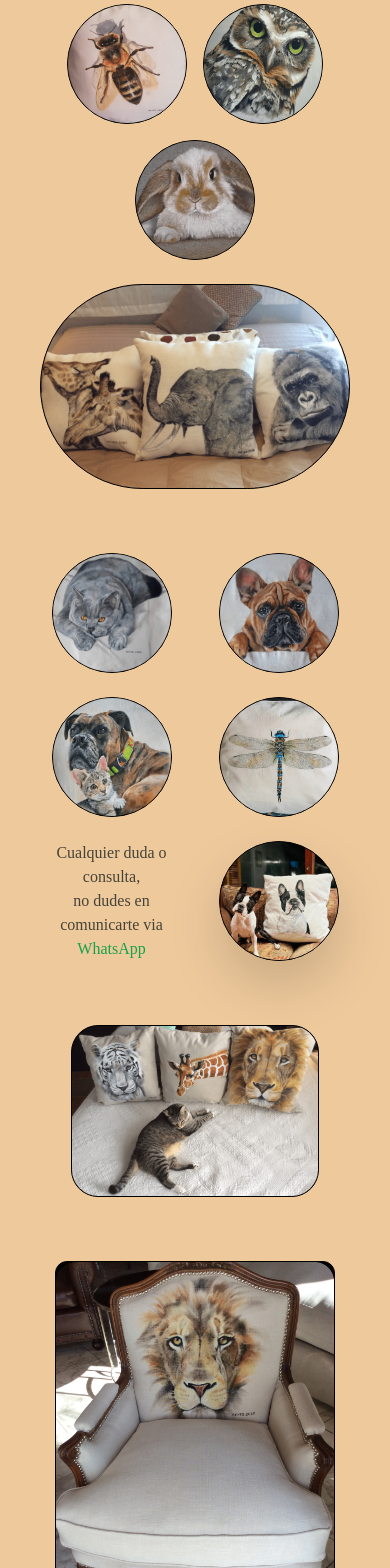
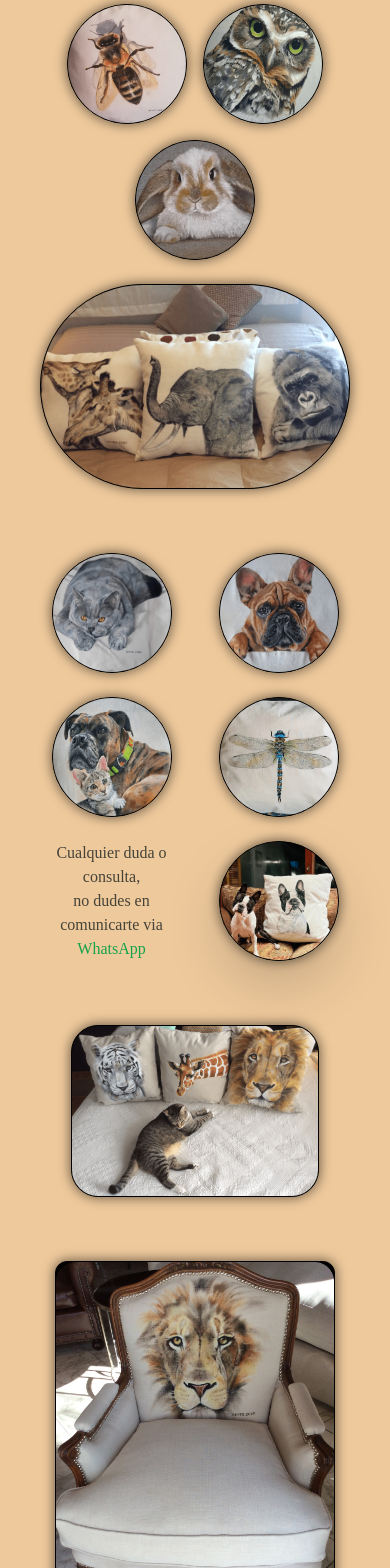
Before and after one commit to LuchoGiuliani/ArteDeReyes, a React (Vite) app: page / in a window 390 px wide. Shown: the part 1763-3331 px from the top of the page. Built offline with nearby package versions, Linux system fonts and the light colour scheme.

Commit message:
cambios en el shadow telas

```diff
--- a/src/App.css
+++ b/src/App.css
@@ -358,3 +358,7 @@ h3 {
 #telas {
   background-color: #eec99c;
 }
+
+.img_telas {
+  box-shadow: 0px 0px 12px 1px rgba(0, 0, 0, 0.54)
+}
--- a/src/components/Description.jsx
+++ b/src/components/Description.jsx
@@ -4,6 +4,7 @@ import AOS from "aos";
 import "aos/dist/aos.css";
 
 export default function Description() {
+
   useEffect(() => {
     AOS.init();
   }, []);
--- a/src/components/Hero.jsx
+++ b/src/components/Hero.jsx
@@ -37,10 +37,10 @@ export default function Hero() {
       y: mousePosition.y - 10,
     },
     text: {
-      height: 80,
-      width:80,
-      x: mousePosition.x - 45,
-      y: mousePosition.y - 45,
+      height: 10,
+      width:10,
+      x: mousePosition.x - 14,
+      y: mousePosition.y - 3,
 
     },
 
@@ -59,15 +59,15 @@ export default function Hero() {
   return (
     <div className="pt-10  " onMouseEnter={textEnter}
     onMouseLeave={textLeave}>
+      <motion.div
+        className="cursor"
+        variants={variants}
+        animate={cursorVariant}
+      />
       <div
         id="front"
         className="flex justify-evenly items-center pt-12   p-6 gap-10  sm:justify-between  "
       >
-        <motion.div
-          className="cursor"
-          variants={variants}
-          animate={cursorVariant}
-        />
         {/* <div className="circle  "></div> */}
         <div className="w-1/5  z-50">
           <div
--- a/src/components/Telas.jsx
+++ b/src/components/Telas.jsx
@@ -60,7 +60,7 @@ export default function Telas() {
       <div className="flex gap-4 flex-wrap items-center justify-center lg:pt-16	 ">
         {TelasGroup1.map((telas) => (
           <img
-            className=" border border-black bg-black border-spacing-4 rounded-full w-[120px] h-[120px] sm:h-[240px] sm:w-[260px] xl:w-[260px]  flex-wrap flex justify-center items-center  "
+            className=" border img_telas border-black bg-black  rounded-full w-[120px] h-[120px] sm:h-[240px] sm:w-[260px] xl:w-[260px]  flex-wrap flex justify-center items-center  "
             src={telas.img}
             alt="imagenTelas"
           />
@@ -70,7 +70,7 @@ export default function Telas() {
       <div className="mix_grid  p-6 sm:p-16	">
         <div className="mix_grid2">
           <img
-            className="mix7  border border-black bg-black border-spacing-4 rounded-full "
+            className="mix7 img_telas  border border-black bg-black  rounded-full "
             src="/mix_grid7-min.png"
             alt=""
           />
@@ -78,7 +78,7 @@ export default function Telas() {
         <div className="mix_grid3">
           {TelasGroup2.map((telas) => (
             <img
-              className="  border border-black bg-black border-spacing-4 rounded-full w-[120px] h-[120px] sm:h-[240px] sm:w-[260px] xl:w-[260px] flex-wrap flex justify-center items-center"
+              className=" img_telas  border border-black bg-black  rounded-full w-[120px] h-[120px] sm:h-[240px] sm:w-[260px] xl:w-[260px] flex-wrap flex justify-center items-center"
               src={telas.img}
               alt="imagenTelas"
             />
@@ -90,26 +90,26 @@ export default function Telas() {
             </a>
           </h1>
           <img
-            className="  border border-black bg-black border-spacing-4 rounded-full w-[120px] sm:h-[240px] sm:w-[260px] xl:w-[260px] flex-wrap flex justify-center items-center drop-shadow-2xl "
+            className=" img_telas border border-black bg-black  rounded-full w-[120px] sm:h-[240px] sm:w-[260px] xl:w-[260px] flex-wrap flex justify-center items-center drop-shadow-2xl "
             src="/mix_grid13-min.png"
             alt=""
           />
         </div>
         <div className="mix_grid4 justify-center flex">
           <img
-            className="mix14   border border-black bg-black border-spacing-4 rounded-[1.7rem]  w-[80%] "
+            className="mix14 img_telas   border border-black bg-black rounded-[1.7rem]  w-[80%] "
             src="/mix_grid14-min.png"
             alt=""
           />
         </div>
         <div className="mix_grid5 pb-14 flex flex-row flex-wrap justify-center">
           <img
-            className="mix16   border border-black bg-black border-spacing-4  rounded-xl max-w-[280px]"
+            className="mix16 img_telas   border border-black bg-black  rounded-xl max-w-[280px]"
             src="/mix_grid16.png"
             alt=""
           />
           <img
-            className="mix17   border border-black bg-black border-spacing-4 rounded-xl  sm:max-w-[440px] max-w-[340px]"
+            className="mix17 img_telas   border border-black bg-black  rounded-xl  sm:max-w-[440px] max-w-[340px]"
             src="/mix_grid17.png"
             alt=""
           />
```
